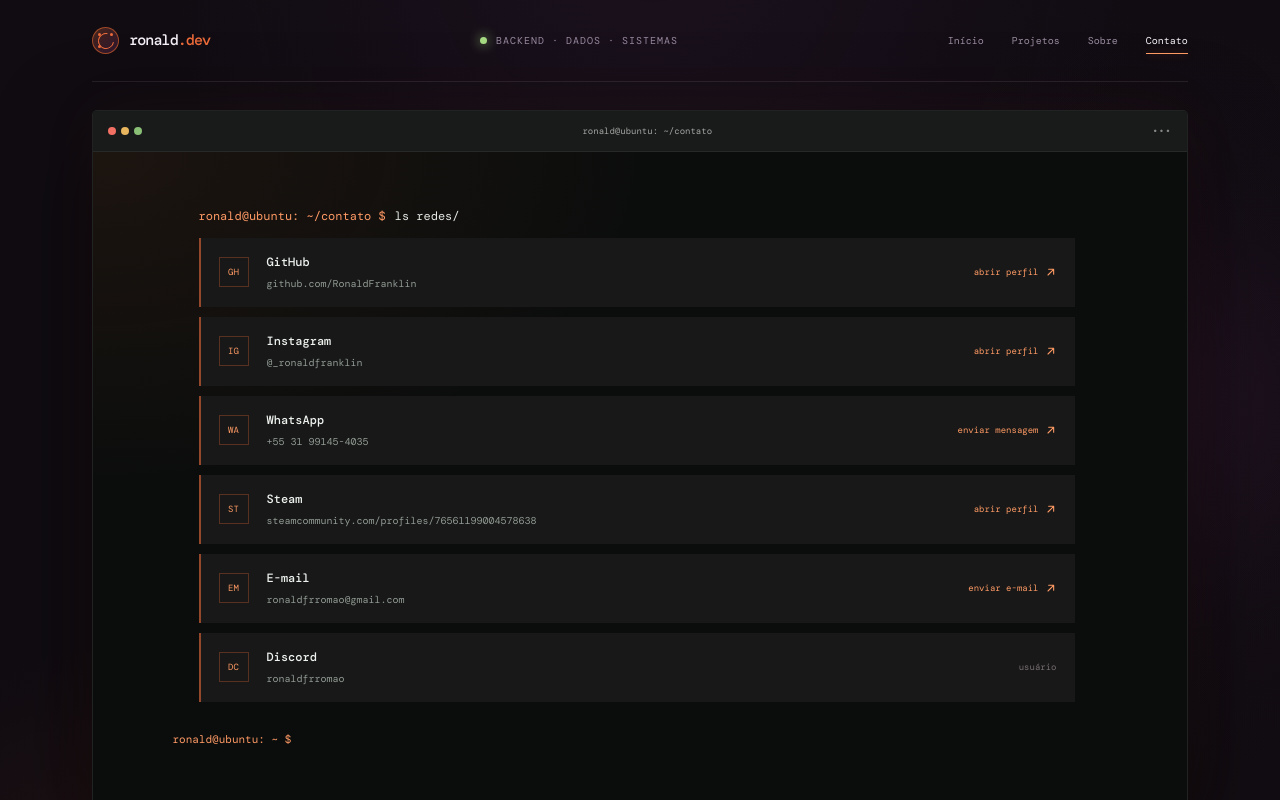
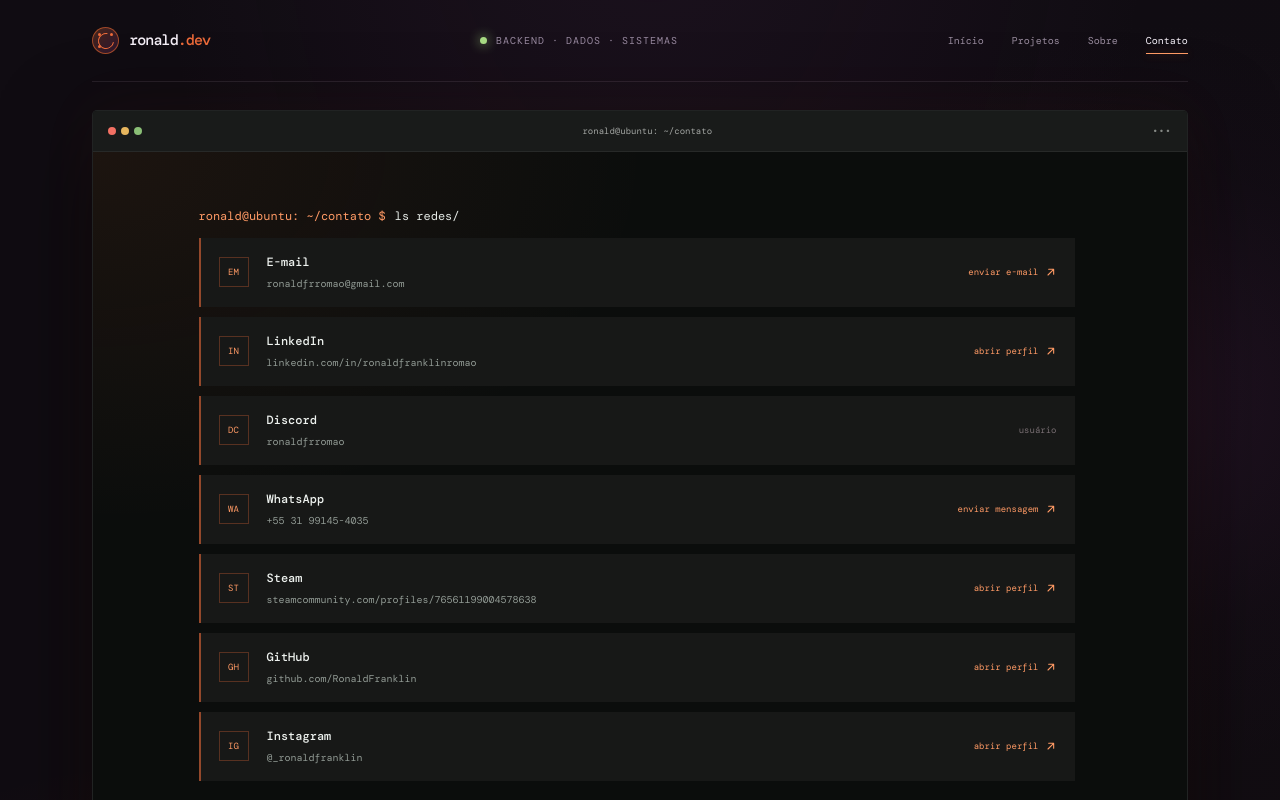
Before and after one commit to RonaldFranklin/personal-portfolio, a React (Vite) app: page / in a window 1280 px wide. Both pictures are taken after a click on the button "Contato". Shown: the top 800 px of the page. Built offline with nearby package versions, Linux system fonts and the light colour scheme.

Commit message:
Prioritize contact channels and add LinkedIn

```diff
--- a/src/App.jsx
+++ b/src/App.jsx
@@ -206,14 +206,19 @@ export default function App() {
                 <p className="console-command"><span>ronald@ubuntu: ~/contato $</span> ls redes/</p>
                 <div className="contact-list">
                   <article className="contact-row">
-                    <strong className="contact-mark" aria-hidden="true">GH</strong>
-                    <div><h2>GitHub</h2><p>github.com/RonaldFranklin</p></div>
-                    <a href="https://github.com/RonaldFranklin" target="_blank" rel="noreferrer">abrir perfil <Arrow /></a>
+                    <strong className="contact-mark" aria-hidden="true">EM</strong>
+                    <div><h2>E-mail</h2><p>ronaldfrromao@gmail.com</p></div>
+                    <a href="mailto:ronaldfrromao@gmail.com">enviar e-mail <Arrow /></a>
                   </article>
                   <article className="contact-row">
-                    <strong className="contact-mark" aria-hidden="true">IG</strong>
-                    <div><h2>Instagram</h2><p>@_ronaldfranklin</p></div>
-                    <a href="https://www.instagram.com/_ronaldfranklin/" target="_blank" rel="noreferrer">abrir perfil <Arrow /></a>
+                    <strong className="contact-mark" aria-hidden="true">IN</strong>
+                    <div><h2>LinkedIn</h2><p>linkedin.com/in/ronaldfranklinromao</p></div>
+                    <a href="https://www.linkedin.com/in/ronaldfranklinromao/" target="_blank" rel="noreferrer">abrir perfil <Arrow /></a>
+                  </article>
+                  <article className="contact-row">
+                    <strong className="contact-mark" aria-hidden="true">DC</strong>
+                    <div><h2>Discord</h2><p>ronaldfrromao</p></div>
+                    <span className="contact-pending">usuário</span>
                   </article>
                   <article className="contact-row">
                     <strong className="contact-mark" aria-hidden="true">WA</strong>
@@ -226,14 +231,14 @@ export default function App() {
                     <a href="https://steamcommunity.com/profiles/76561199004578638/" target="_blank" rel="noreferrer">abrir perfil <Arrow /></a>
                   </article>
                   <article className="contact-row">
-                    <strong className="contact-mark" aria-hidden="true">EM</strong>
-                    <div><h2>E-mail</h2><p>ronaldfrromao@gmail.com</p></div>
-                    <a href="mailto:ronaldfrromao@gmail.com">enviar e-mail <Arrow /></a>
+                    <strong className="contact-mark" aria-hidden="true">GH</strong>
+                    <div><h2>GitHub</h2><p>github.com/RonaldFranklin</p></div>
+                    <a href="https://github.com/RonaldFranklin" target="_blank" rel="noreferrer">abrir perfil <Arrow /></a>
                   </article>
                   <article className="contact-row">
-                    <strong className="contact-mark" aria-hidden="true">DC</strong>
-                    <div><h2>Discord</h2><p>ronaldfrromao</p></div>
-                    <span className="contact-pending">usuário</span>
+                    <strong className="contact-mark" aria-hidden="true">IG</strong>
+                    <div><h2>Instagram</h2><p>@_ronaldfranklin</p></div>
+                    <a href="https://www.instagram.com/_ronaldfranklin/" target="_blank" rel="noreferrer">abrir perfil <Arrow /></a>
                   </article>
                 </div>
               </div>
```
